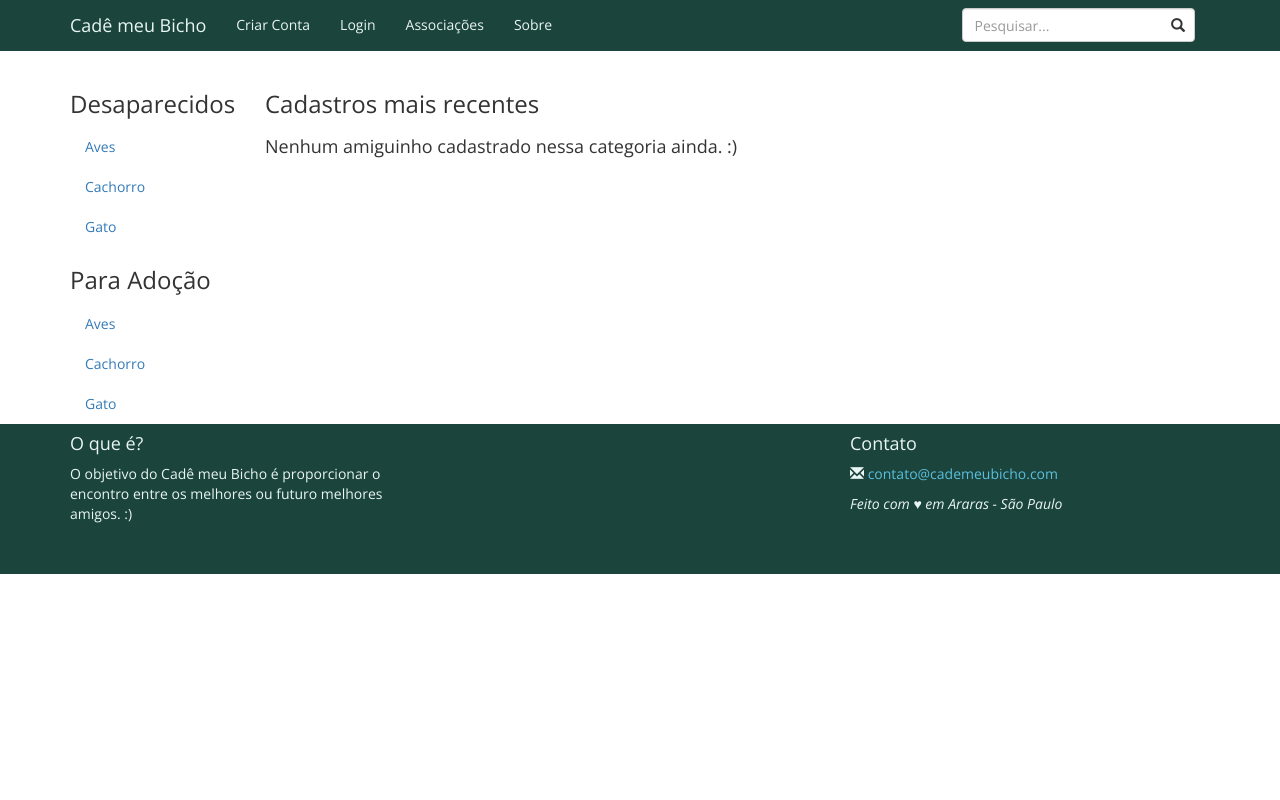
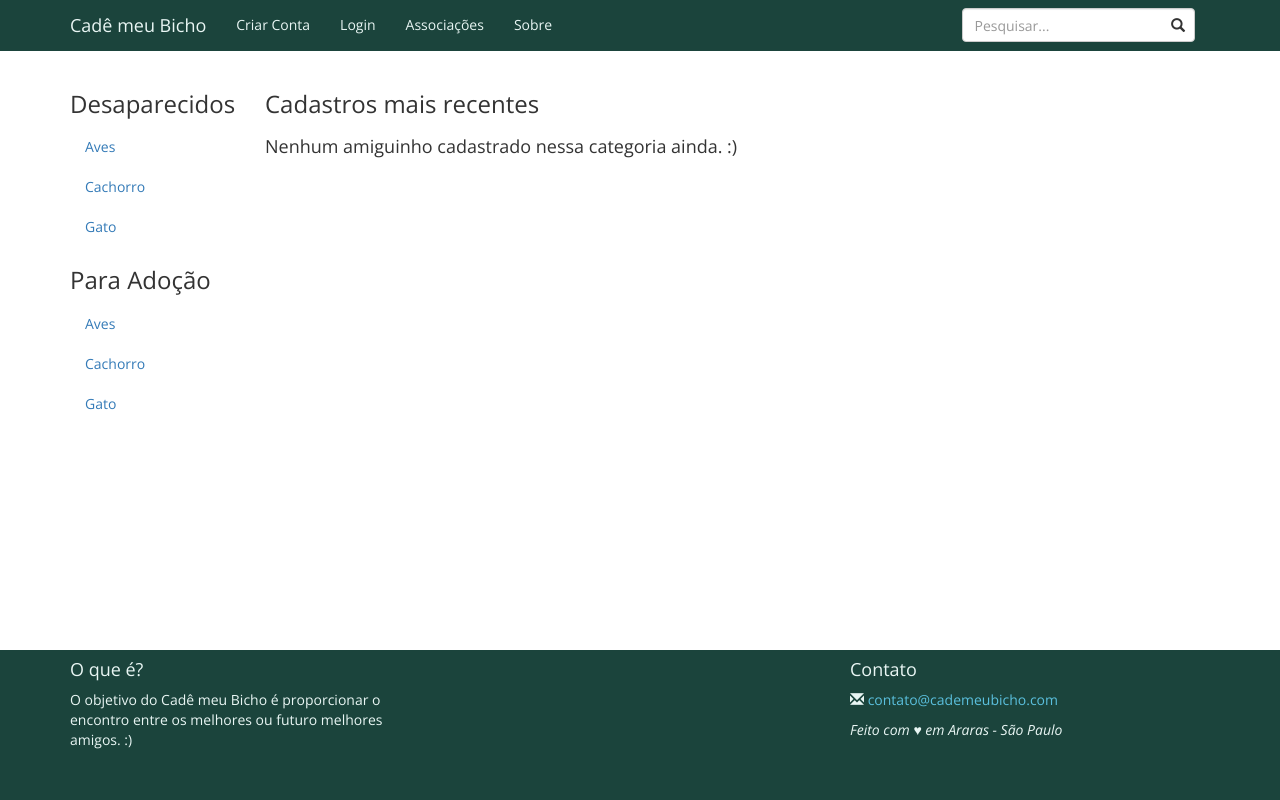
Before and after one commit to jllorencetti/pets, a Django app: page / in a window 1280 px wide. Run offline with Django 3.2, Linux system fonts and the light colour scheme; data comes from the database, SQL or seed files in the repository; data that the repository does not hold is empty; some libraries are stand-ins or nearby versions.

Commit message:
Attach footer at the bottom of the viewport when content is small.

```diff
--- a/pets/static/css/pets.css
+++ b/pets/static/css/pets.css
@@ -1,5 +1,11 @@
+html {
+  position: relative;
+  min-height: 100%;
+}
+
 body {
   font-family: 'Open Sans', sans-serif;
+  margin-bottom: 250px;
 }
 
 .box-shadow {
@@ -59,9 +65,12 @@ li.active {
 
 /** Footer **/
 .footer {
+  position: absolute;
+  bottom: 0;
   background-color: #1b443c;
   color: #e9f6f4;
   height: 250px;
+  width: 100%;
 }
 
 .footer a {
@@ -69,6 +78,10 @@ li.active {
 }
 
 @media (min-width: 768px) {
+  body {
+    margin-bottom: 150px;
+  }
+
   .footer {
     height: 150px;
   }
```
